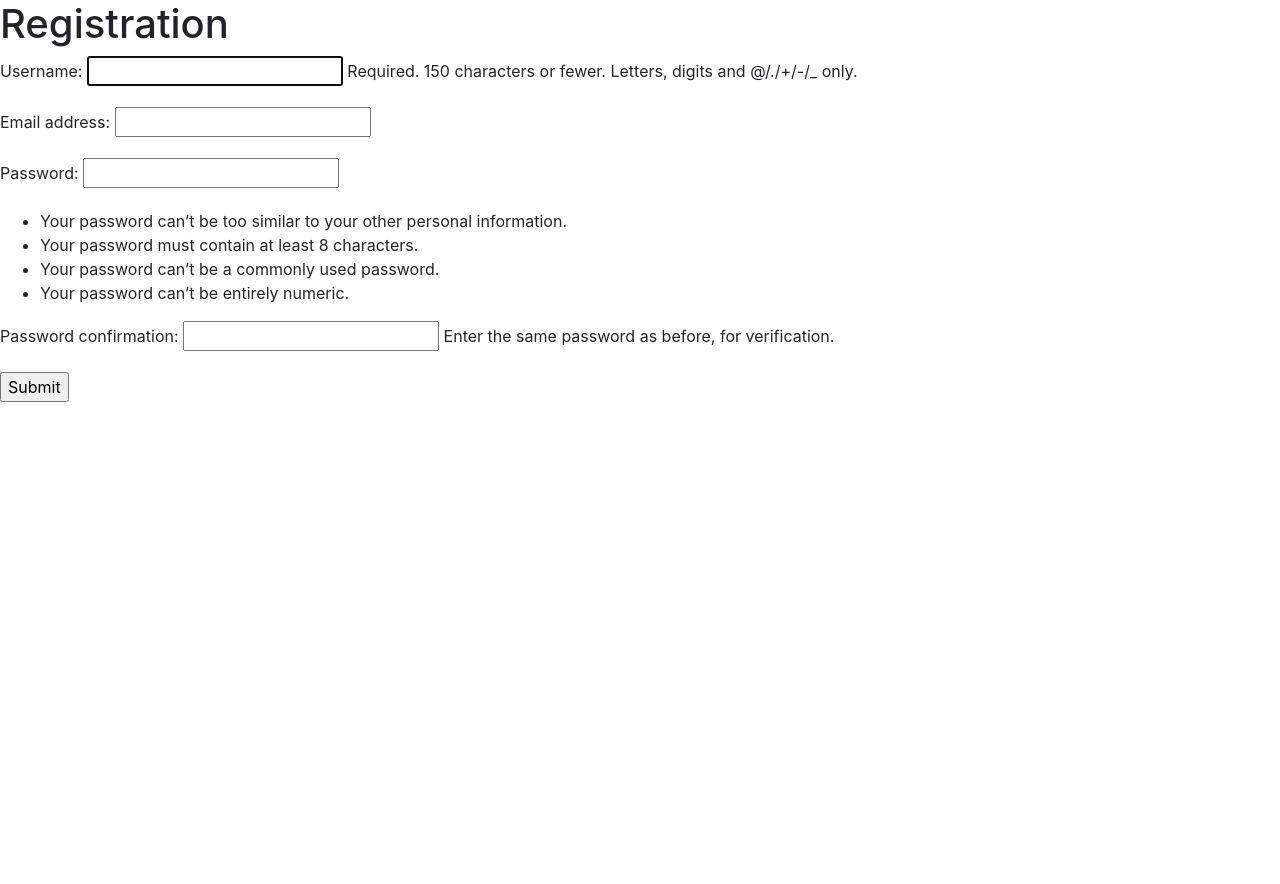
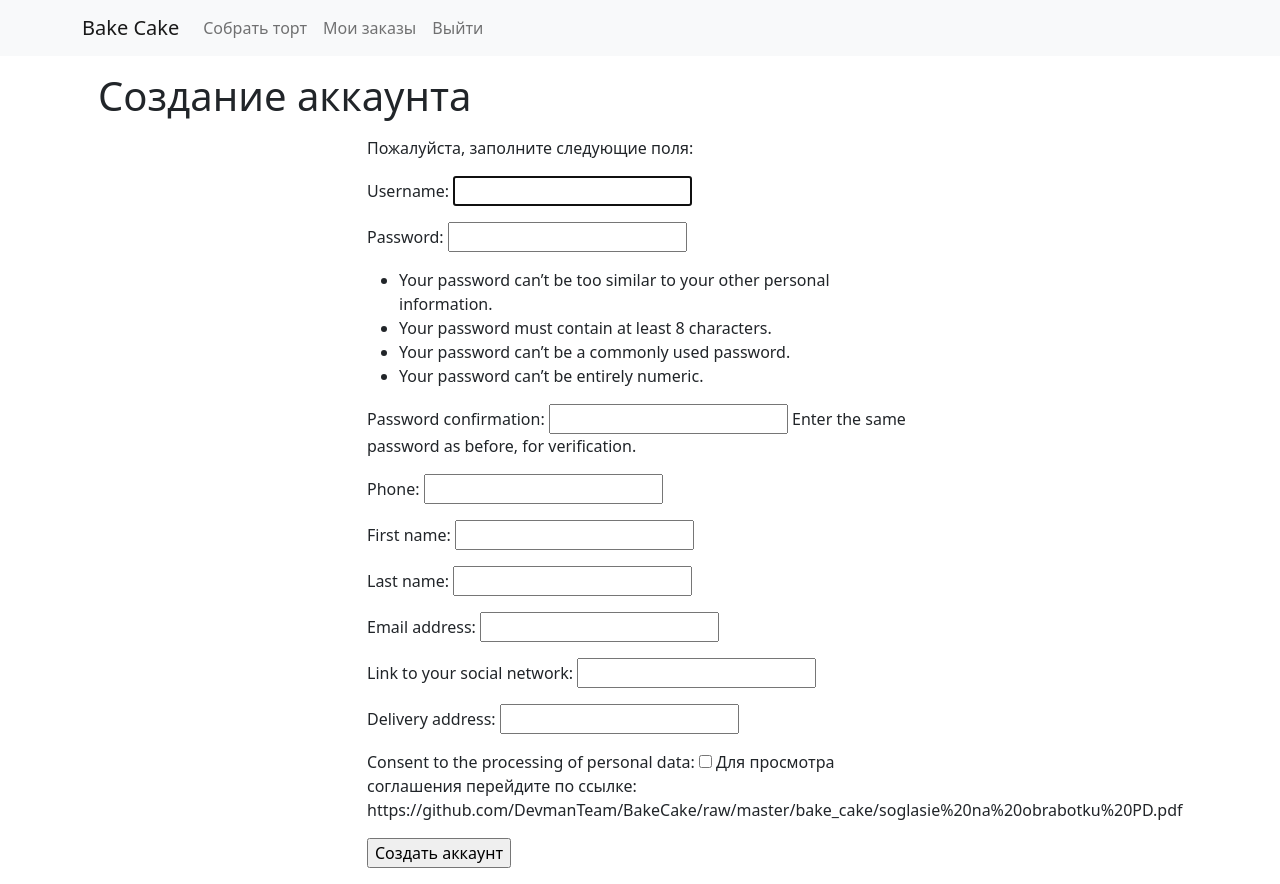
Before and after one commit to DevmanTeam/BakeCake, a Django app: page /register/ in a window 1280 px wide. Before the commit the page ends 402 px from the top, so only its background shows below. Run offline with Django 3.2, Linux system fonts and the light colour scheme; parts of the project's set-up code (start-up, migrations or seed data) failed here and were passed over; some libraries are stand-ins or nearby versions.

Commit message:
Add registration and login possibility

```diff
--- a/bake_cake/cakesite/forms.py
+++ b/bake_cake/cakesite/forms.py
@@ -3,14 +3,42 @@ from django.contrib.auth.models import User
 from django import forms
 from django.utils import timezone
 from django.core.exceptions import ValidationError
+from django.core.validators import RegexValidator
 
-from .models import Cake, Order
+from .models import Cake, Order, CustomUser
 
 
 class CreateUserForm(UserCreationForm):
+    phone_regex = RegexValidator(regex=r'^\+?1?\d{9,15}$',
+                                 message="Phone number must be entered in the format: '+999999999'. Up to 15 digits allowed.")
+    phone = forms.CharField(validators=[phone_regex], max_length=12)
+    username = forms.CharField(max_length=20)
+    communication_contact = forms.CharField(label='Link to your social network',
+                                            max_length=50,
+                                            required=False)
+    address = forms.CharField(label='Delivery address',
+                              max_length=50)
+    consent_to_processing_db = forms.BooleanField(label='Consent to the processing of personal data',
+                                                  help_text='Для просмотра соглашения перейдите по ссылке: https://github.com/DevmanTeam/BakeCake/raw/master/bake_cake/soglasie%20na%20obrabotku%20PD.pdf ')
+
     class Meta:
-        model = User
-        fields = ['username', 'email', 'password1', 'password2']
+        model = CustomUser
+        fields = ['username',
+                  'password1',
+                  'password2',
+                  'phone',
+                  'first_name',
+                  'last_name',
+                  'email',
+                  'communication_contact',
+                  'address',
+                  'consent_to_processing_db'
+                  ]
+
+
+class LoginForm(forms.Form):
+    username = forms.CharField(label='Логин')
+    password = forms.CharField(label='Пароль', widget=forms.PasswordInput)
 
 
 class CakeForm(forms.ModelForm):
@@ -25,8 +53,6 @@ class CakeForm(forms.ModelForm):
 
 
 class OrderForm(forms.ModelForm):
-    # deliver_to = forms.DateTimeField(label='Время и дата доставки',
-    #                                  initial=timezone.now())
 
     class Meta:
         model = Order
--- a/bake_cake/cakesite/models.py
+++ b/bake_cake/cakesite/models.py
@@ -4,6 +4,24 @@ from django.utils import timezone
 from multiselectfield import MultiSelectField
 from django.contrib.auth.models import AbstractUser
 from phonenumber_field.modelfields import PhoneNumberField
+
+
+class CustomUser(AbstractUser):
+    phone = PhoneNumberField('мобильный телефон')
+    communication_contact = models.CharField('ссылка на социальную сеть',
+                                             blank=True,
+                                             null=True,
+                                             max_length=100)
+    address = models.CharField('Адрес доставки',
+                               max_length=100,
+                               null=True,
+                               blank=True)
+
+    consent_to_processing_db = models.BooleanField('согласие на обработку персональных данных', default=True)
+
+    class Meta:
+        verbose_name = 'Пользователь'
+        verbose_name_plural = 'Пользователи'
 
 
 class Order(models.Model):
@@ -26,7 +44,7 @@ class Order(models.Model):
                                     choices=ORDER_STATUS_CHOICES,
                                     default="Заявка обрабатывается",
                                     db_index=True)
-    user = models.ForeignKey(User, on_delete=models.CASCADE,
+    user = models.ForeignKey(CustomUser, on_delete=models.CASCADE,
                              related_name='orders',
                              verbose_name='пользователь')
     cost = models.PositiveSmallIntegerField('Стоимость торта',
@@ -119,20 +137,3 @@ class Cake(models.Model):
     class Meta:
         verbose_name = 'торт'
         verbose_name_plural = 'торты'
-
-
-class CustomUser(AbstractUser):
-    phone = PhoneNumberField('мобильный телефон')
-    communication_contact = models.CharField('ссылка на социальную сеть',
-                                             blank=True,
-                                             null=True,
-                                             max_length=100)
-    address = models.CharField('Адрес доставки',
-                               max_length=100,
-                               null=True,
-                               blank=True)
-    consent_to_processing_db = models.BooleanField('согласие на обработку персональных данных')
-
-    class Meta:
-        verbose_name = 'Пользователь'
-        verbose_name_plural = 'Пользователи'
--- /dev/null
+++ b/bake_cake/cakesite/static/exchangesite/style.css
@@ -0,0 +1,4 @@
+.slick-prev:before, .slick-next:before {
+  color: #0d6efd;
+  background-color: white;
+}
--- a/bake_cake/cakesite/templates/header.html
+++ b/bake_cake/cakesite/templates/header.html
@@ -7,13 +7,13 @@
     <div class="collapse navbar-collapse" id="navbarSupportedContent">
       <ul class="navbar-nav me-auto mb-2 mb-lg-0">
         <li class="nav-item">
-          <a class="nav-link" href="#">Собрать торт</a>
+          <a class="nav-link" href="{% url 'cakesite:create_order' %}">Собрать торт</a>
         </li>
         <li class="nav-item">
           <a class="nav-link" href="#">Мои заказы</a>
         </li>
         <li class="nav-item">
-          <a class="nav-link" href="#">Выйти</a>
+          <a class="nav-link" href="{% url 'cakesite:logout' %}">Выйти</a>
         </li>
       </ul>
     </div>
--- a/bake_cake/cakesite/templates/registration/register.html
+++ b/bake_cake/cakesite/templates/registration/register.html
@@ -1,16 +1,19 @@
-{% extends 'base.html' %}
-
-{% load static %}
-
-
+{% extends "base_page.html" %}
 {% block content %}
-
-    <h1>Registration</h1>
-
-    <form method="POST" action="">
-        {% csrf_token %}
-        {{ form.as_p }}
-        <input type="submit" name="Create User">
-    </form>
-
-{% endblock content %}
+{% if not request.user.is_authenticated %}
+<h1 class="m-3">Создание аккаунта</h1>
+    <div class="row justify-content-center">
+        <div class="col-md-6">
+            <p>Пожалуйста, заполните следующие поля:</p>
+            <form action="." method="post">
+                {{ form.as_p }}
+                {% csrf_token %}
+                <p><input type="submit" value="Создать аккаунт"></p>
+            </form>
+        </div>
+    </div>
+{% endif %}
+    {% if request.user.is_authenticated %}
+        <h2>Вы уже зарегистрированы!</h2>
+    {% endif %}
+{% endblock %}
--- /dev/null
+++ b/bake_cake/cakesite/templates/registration/register_done.html
@@ -0,0 +1,5 @@
+{% extends "base_page.html" %}
+{% block content %}
+<h1 class="m-3">Добро пожаловать, {{ new_user.username }}!</h1>
+    <p>Ваш аккаунт был создан, теперь вы можете <a href="{% url 'cakesite:login' %}">войти на сайт</a>.</p>
+{% endblock %}
--- a/bake_cake/cakesite/urls.py
+++ b/bake_cake/cakesite/urls.py
@@ -6,9 +6,9 @@ from . import views
 app_name = "cakesite"
 
 urlpatterns = [
-    path('login/', views.loginPage, name='login'),
-    path('logout/', views.logoutUser, name='logout'),
-    path('register/', views.registerPage, name='register'),
+    path('', views.user_login, name='login'),
+    path('logout/', views.logout_user, name='logout'),
+    path('register/', views.register, name='register'),
     path('create_order/', views.create_cake_order_view, name='create_order'),
     path('confirm_order/<int:order_id>/', views.confirm_order_view, name='confirm_order'),
     path('confirm_order/<int:order_id>/done/', views.confirm_order_done, name='confirm_order_done'),
--- a/bake_cake/cakesite/views.py
+++ b/bake_cake/cakesite/views.py
@@ -4,45 +4,53 @@ from django.shortcuts import render, redirect
 from django.contrib.auth.forms import UserCreationForm
 from django.contrib.auth import authenticate, login, logout
 from django.urls import reverse
+from django.http import HttpResponse
+from django.contrib.messages import get_messages
 
-from .forms import CreateUserForm, CakeForm, OrderForm, CommentForm
+from .forms import CreateUserForm, CakeForm, OrderForm, CommentForm, LoginForm
 from django.contrib import messages
 from django.db import transaction
 from .models import Cake, Order
 from django.contrib.auth.decorators import login_required
 from django.utils import timezone
-from django.contrib.messages import get_messages
 
 
-# Create your views here.
-def registerPage(request):
-    form = CreateUserForm()
+@transaction.atomic
+def register(request):
 
     if request.method == 'POST':
         form = CreateUserForm(request.POST)
         if form.is_valid():
-            form.save()
-    context = {'form': form}
-    return render(request, 'registration/register.html', context)
+            new_user = form.save()
+            return render(request, 'registration/register_done.html', {'new_user': new_user})
+    else:
+        form = CreateUserForm()
+    return render(request, 'registration/register.html', {'form': form})
 
 
-def loginPage(request):
+def user_login(request):
     if request.method == 'POST':
-        username = request.POST.get('username')
-        password = request.POST.get('password')
-        user = authenticate(request, username=username, password=password)
-        if user:
-            login(request, username)
-            redirect('')
-        messages.info(request, 'user name is incorrect')
+        form = LoginForm(request.POST)
+        if form.is_valid():
+            cd = form.cleaned_data
+            user = authenticate(username=cd['username'], password=cd['password'])
+            if user is not None:
+                if user.is_active:
+                    login(request, user)
 
-    context = {}
-    return render(request, 'registration/login.html', context)
+                    return redirect('cakesite:create_order')
+                else:
+                    return HttpResponse('Disabled account')
+            else:
+                return HttpResponse('Invalid login or password')
+    else:
+        form = LoginForm()
+    return render(request, 'registration/login.html', {'form': form})
 
 
-def logoutUser(request):
+def logout_user(request):
     logout(request)
-    return redirect('login')
+    return redirect('cakesite:login')
 
 
 @transaction.atomic
@@ -70,15 +78,11 @@ def create_cake_order_view(request):
             cost = get_order_cost(order.id)
             order.cost = cost
             order.save()
-            # request.session = cake
-            # print(request.session.levels_count)
-            # return redirect(reverse('cakesite:confirm_order',
-            #                         kwargs={'order_id': order.id,'order': order,
-            #                                 'cake': cake}))
             return redirect('cakesite:confirm_order', order_id=order.id)
     else:
         cake_form = CakeForm()
-        order_form = OrderForm()
+        order_form = OrderForm(initial={'address': request.user.address})
+        # print(request.user.address)
         return render(request, "create_order.html", {'cake_form': cake_form,
                                                      'order_form': order_form})
 
```
Also changed, not shown: bake_cake/cakesite/admin.py (+6 -1 lines), bake_cake/cakesite/templates/registration/login.html (+13 -9 lines), bake_cake/cakesite/migrations/0001_initial.py, bake_cake/cakesite/migrations/0002_cake.py (deleted), bake_cake/cakesite/migrations/0003_auto_20211028_1204.py (deleted), bake_cake/cakesite/migrations/0004_auto_20211028_1208.py (deleted), bake_cake/cakesite/migrations/0005_auto_20211028_1312.py (deleted), bake_cake/cakesite/migrations/0006_alter_cake_order.py (deleted), bake_cake/cakesite/migrations/0007_order_cost.py (deleted), bake_cake/cakesite/migrations/0008_auto_20211029_0720.py (deleted).
